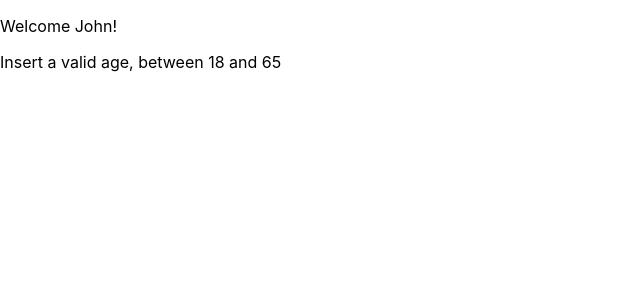
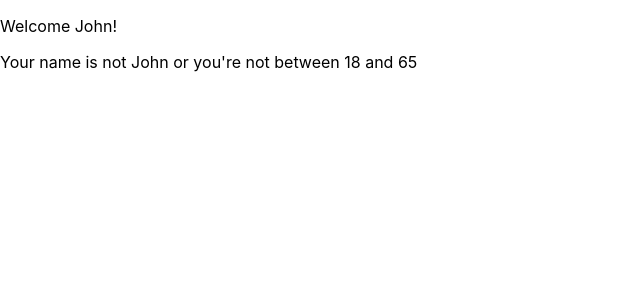
Before and after one commit to PuglisiAlfio/ReactJS, a React (Create React App) app in the folder esercizio-1/first-project/: page / in a window 1280 px wide. Shown: the top 300 px of the page, without its empty margins (0-640 px from the left). Built offline with nearby package versions, Linux system fonts and the light colour scheme.

Commit message:
modifica componente Welcome

```diff
--- a/esercizio-1/first-project/src/App.js
+++ b/esercizio-1/first-project/src/App.js
@@ -3,7 +3,7 @@ import './App.css';
 
 function App() {
   return <div>
-          <Welcome name = "John"/>
+          <Welcome name = "John" age = {16}/>
         </div>
 }
 
--- a/esercizio-1/first-project/src/components/Age.js
+++ b/esercizio-1/first-project/src/components/Age.js
@@ -1,10 +1,7 @@
 function Age(props){
     return <div>
-            {props.age >= 18 && props.age <= 65
-            ? <p>Your age is {props.age}</p>
-            : <p>Insert a valid age, between 18 and 65</p>
-            }
-        </div>
+            {props.age}
+            </div>
 }
 
 export default Age;
--- a/esercizio-1/first-project/src/components/Welcome.js
+++ b/esercizio-1/first-project/src/components/Welcome.js
@@ -1,14 +1,13 @@
 import Age from "./Age"
 
 function Welcome(props){
-    return <div>
-                {props.name === "John"
-                ?<div>
-                    <p>Welcome {props.name}!</p>
-                    <Age age = {17}/>
-                    </div>
-                : <p>Error</p>}
-                </div>
+    return <>
+                <p>Welcome {props.name}!</p>
+                {props.name === "John" && props.age >= 18 && props.age <= 65
+                ? <p>Your age is {props.age}</p>
+                : <p>Your name is not John or you're not between 18 and 65</p>}
+                <Age/>
+                </>
 }
 
 export default Welcome
```
